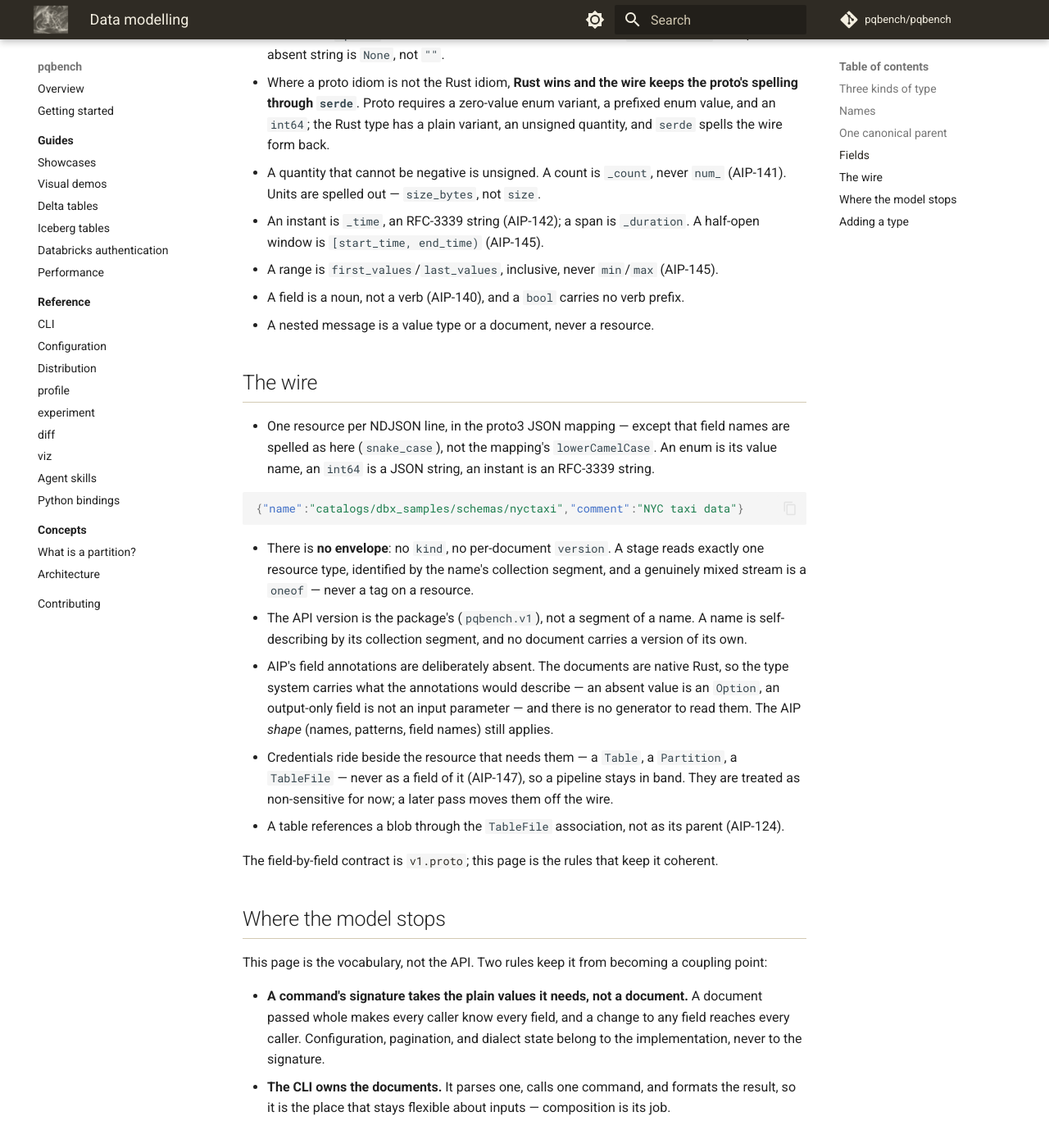
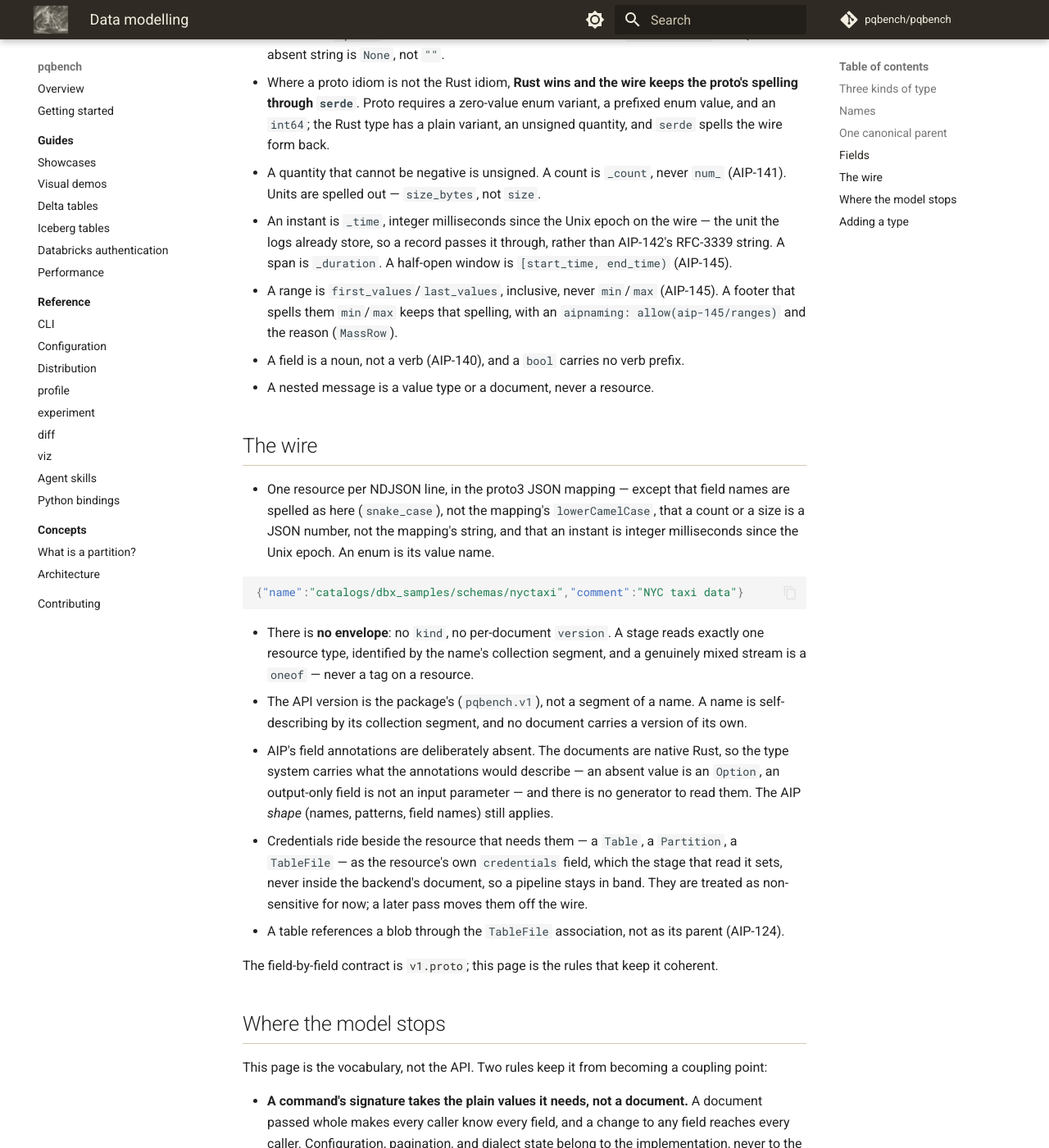
Before and after one commit to pqbench/pqbench, an MkDocs documentation site: the page built from docs/concepts/data-modelling.md, in a window 1280 px wide and 1400 px high, scrolled down 2202 px. Shown: the whole window at 82% size. Built offline with MkDocs 1.6.1 and Material for MkDocs 9.7.7, drawn with Linux system fonts in a browser that asks for light colours; comment, search, counter and statistics services are not loaded.

Commit message:
docs(concepts): make the wire contract match the model
`v1.proto` typed the instants (`Partition.start_time`/`end_time`,
`Commit.commit_time`) as strings and the JSON-valued maps
(`partition_values`, `first_values`, `last_values`) as
`map<string, string>`; the model holds integer milliseconds and
`serde_json::Value`. It also carried a drift note instead of the fields
the model gained (`commit_info` on `Commit` and `Partition`,
`entropy_bits` on `ColumnProfile`), pointed at `crates/pqbench/src/v1.rs`
(the split moved it to `v1/`), and named `pqbench.io.Blob` where the
package is `pqbench.v1`.

Both pages claimed wire rules the code does not follow: a count or a size
is a JSON number, not a string, and an instant is integer milliseconds,
not RFC-3339. `data-modelling.md` now says so, and states that credentials
ride on the resource as its `credentials` field — the code's shape —
rather than "never as a field of it".

````diff
--- a/docs/concepts/data-modelling.md
+++ b/docs/concepts/data-modelling.md
@@ -86,19 +86,23 @@ Two consequences:
   unsigned quantity, and `serde` spells the wire form back.
 - A quantity that cannot be negative is unsigned. A count is `_count`, never
   `num_` (AIP-141). Units are spelled out — `size_bytes`, not `size`.
-- An instant is `_time`, an RFC-3339 string (AIP-142); a span is `_duration`. A
-  half-open window is `[start_time, end_time)` (AIP-145).
+- An instant is `_time`, integer milliseconds since the Unix epoch on the wire —
+  the unit the logs already store, so a record passes it through, rather than
+  AIP-142's RFC-3339 string. A span is `_duration`. A half-open window is
+  `[start_time, end_time)` (AIP-145).
 - A range is `first_values`/`last_values`, inclusive, never `min`/`max`
-  (AIP-145).
+  (AIP-145). A footer that spells them `min`/`max` keeps that spelling, with an
+  `aipnaming: allow(aip-145/ranges)` and the reason (`MassRow`).
 - A field is a noun, not a verb (AIP-140), and a `bool` carries no verb prefix.
 - A nested message is a value type or a document, never a resource.
 
 ## The wire
 
 - One resource per NDJSON line, in the proto3 JSON mapping — except that field
-  names are spelled as here (`snake_case`), not the mapping's `lowerCamelCase`.
-  An enum is its value name, an `int64` is a JSON string, an instant is an
-  RFC-3339 string.
+  names are spelled as here (`snake_case`), not the mapping's `lowerCamelCase`,
+  that a count or a size is a JSON number, not the mapping's string, and that an
+  instant is integer milliseconds since the Unix epoch. An enum is its value
+  name.
 
   ```json
   {"name":"catalogs/dbx_samples/schemas/nyctaxi","comment":"NYC taxi data"}
@@ -116,9 +120,10 @@ Two consequences:
   and there is no generator to read them. The AIP *shape* (names, patterns,
   field names) still applies.
 - Credentials ride beside the resource that needs them — a `Table`, a
-  `Partition`, a `TableFile` — never as a field of it (AIP-147), so a pipeline
-  stays in band. They are treated as non-sensitive for now; a later pass moves
-  them off the wire.
+  `Partition`, a `TableFile` — as the resource's own `credentials` field, which
+  the stage that read it sets, never inside the backend's document, so a
+  pipeline stays in band. They are treated as non-sensitive for now; a later
+  pass moves them off the wire.
 - A table references a blob through the `TableFile` association, not as its
   parent (AIP-124).
 
````
Also changed, not shown: 2 other files.
